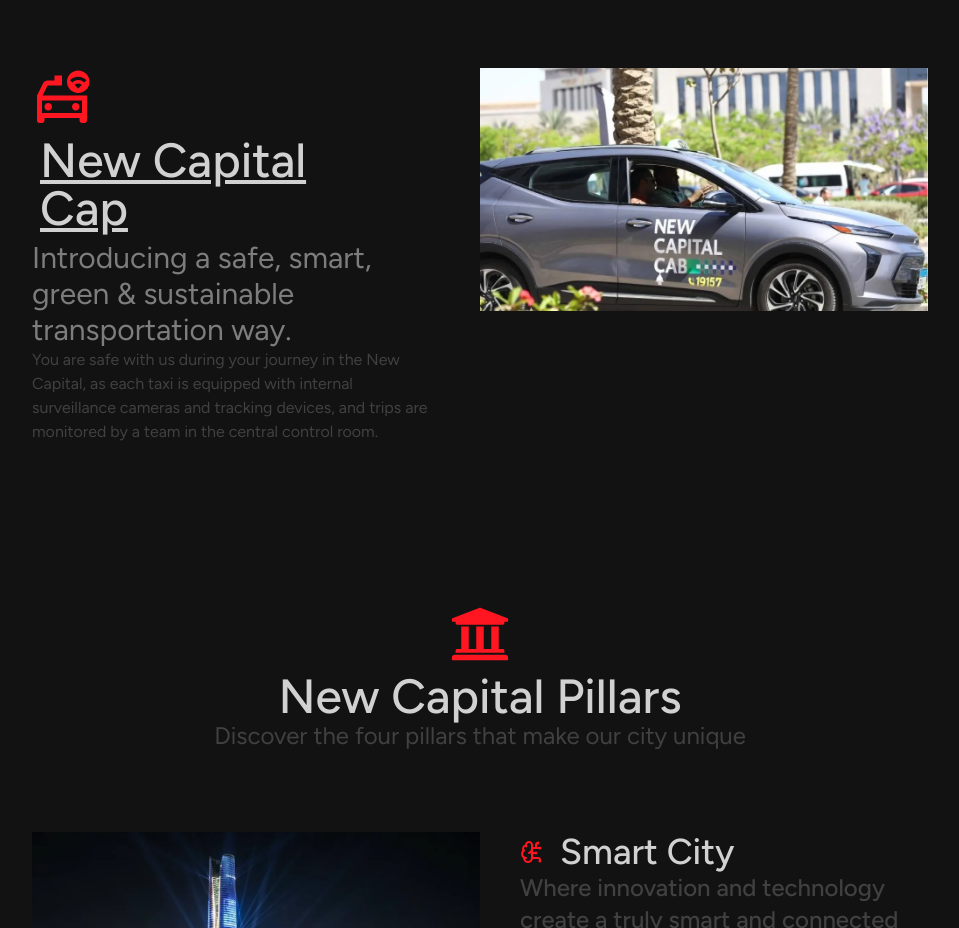
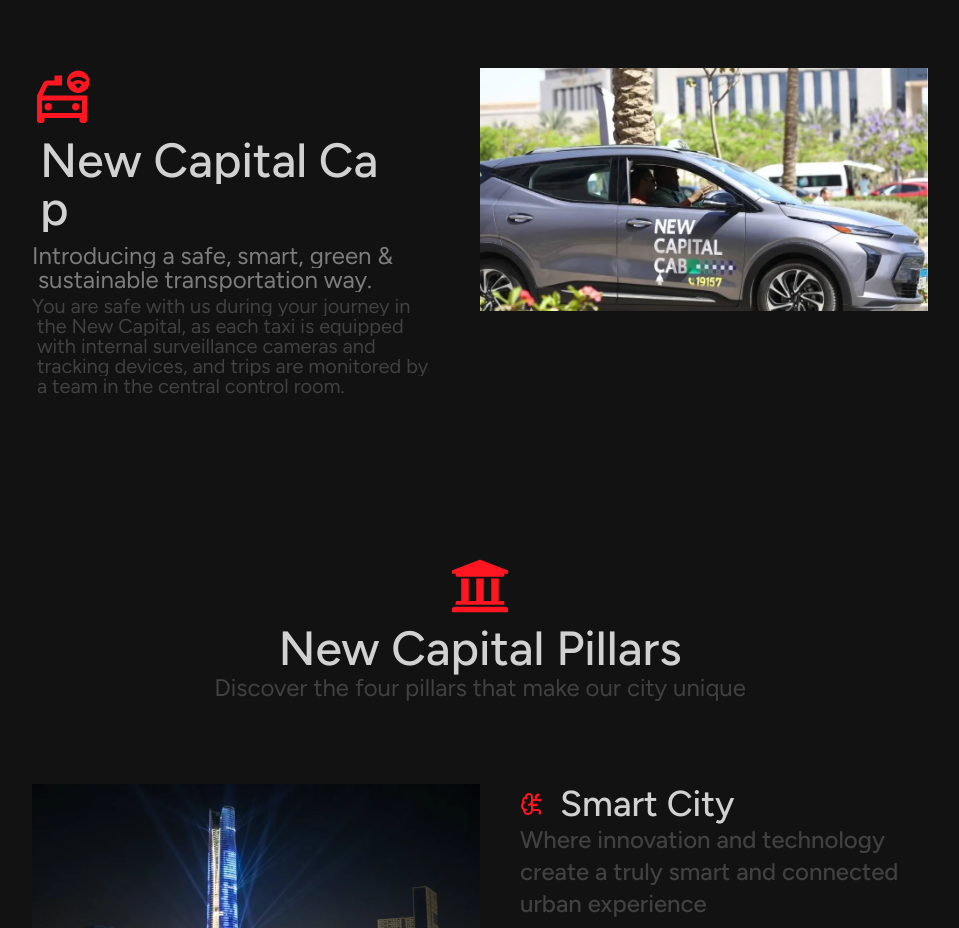
Before and after one commit to omaremadcc/ACUD, a Next.js app: page /new-capital in a window 1280 px wide. Shown: the part 1600-2528 px from the top of the page, without its empty margins (160-1119 px from the left). Built offline with nearby package versions, Linux system fonts and the light colour scheme.

Commit message:
Add SlideUpText component for text animation

```diff
--- a/app/Components/NewCapital/NewCapitalCap.tsx
+++ b/app/Components/NewCapital/NewCapitalCap.tsx
@@ -1,5 +1,6 @@
 import { RiTaxiWifiLine } from "react-icons/ri";
 import { Link005 } from "@/components/ui/skiper-ui/skiper40";
+import SlideUpText from "../SlideUpText";
 export default function NewCapitalCap() {
   return (
     <div className="flex flex-col md:flex-row responsive-container items-start justify-center gap-10 py-20">
@@ -11,16 +12,34 @@ export default function NewCapitalCap() {
           }
           className="font-medium text-5xl py-2 underline w-fit"
         >
+          <SlideUpText once duration={2} delayStep={0.04}>
             New Capital Cap
+          </SlideUpText>
         </Link005>
-        <h5 className="text-semi-muted-text text-3xl">
+        <h5 className="text-semi-muted-text text-2xl">
+          <SlideUpText
+            once
+            duration={1}
+            delayStep={0.02}
+            mode="word"
+            delay={0.8}
+          >
             Introducing a safe, smart, green & sustainable transportation way.
+          </SlideUpText>
         </h5>
-        <p className="text-muted-text ">
+        <p className="text-muted-text text-xl">
+          <SlideUpText
+            once
+            duration={1}
+            delayStep={0.02}
+            mode="word"
+            delay={1.6}
+          >
             You are safe with us during your journey in the New Capital, as each
             taxi is equipped with internal surveillance cameras and tracking
             devices, and trips are monitored by a team in the central control
             room.
+          </SlideUpText>
         </p>
       </div>
       <img
--- /dev/null
+++ b/app/Components/SlideUpText.tsx
@@ -0,0 +1,71 @@
+"use client";
+import { motion, cubicBezier } from "framer-motion";
+
+type SlideUpTextProps = {
+  children: string;
+  className?: string;
+  once?: boolean;
+  delayStep?: number;
+  duration?: number;
+  mode?: "char" | "word";
+  delay?: number;
+};
+
+export default function SlideUpText({
+  children,
+  className = "",
+  once = true,
+  delayStep = 0.03,
+  duration = 0.5,
+  delay = 0,
+  mode = "char",
+}: SlideUpTextProps) {
+  const items =
+    mode === "word"
+      ? children.split(" ").map((w, i) => (i === 0 ? w : " " + w))
+      : children.split("");
+
+  const CUBIC_BEIZER = cubicBezier(0.6, 0.05, 0, 0.9);
+
+  return (
+    <span
+      className={className}
+      style={{
+        display: "inline-flex",
+        flexWrap: "wrap",
+      }}
+    >
+      {items.map((item, i) => {
+        const isSpace = item === " ";
+
+        return (
+          <span
+            key={`${item}-${i}`}
+            style={{
+              display: "inline-block",
+              overflow: "hidden",
+              lineHeight: 1,
+            }}
+          >
+            <motion.span
+              initial={{ y: "100%" }}
+              whileInView={{ y: "0%" }}
+              viewport={{ once }}
+              transition={{
+                duration,
+                delay: i * delayStep + delay,
+                ease: CUBIC_BEIZER,
+              }}
+              style={{
+                display: "inline-block",
+                whiteSpace: "pre",
+              }}
+            >
+              {isSpace ? "\u00A0" : item}
+            </motion.span>
+          </span>
+        );
+      })}
+    </span>
+  );
+}
```
Lines whose indentation alone changed are shown as unchanged.
